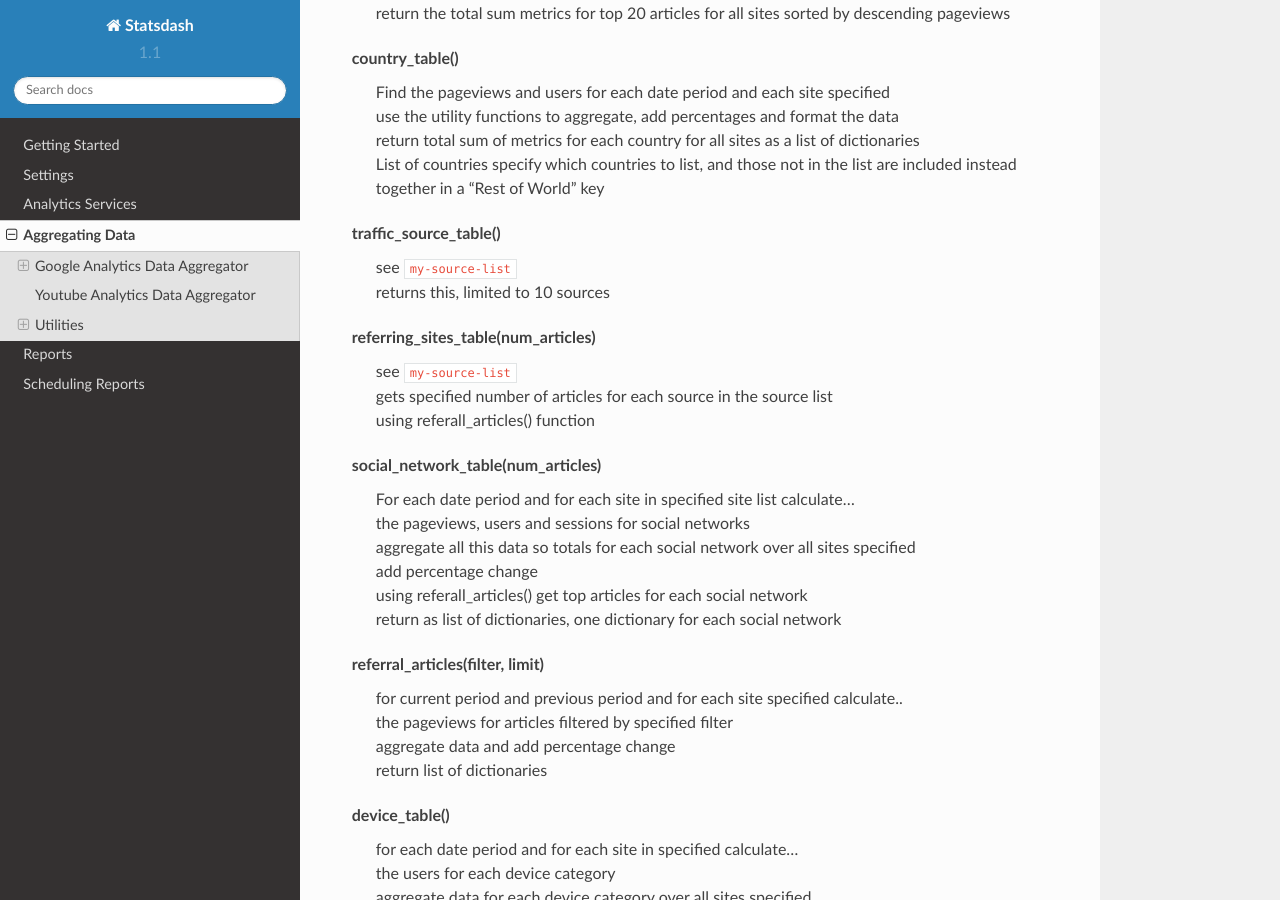
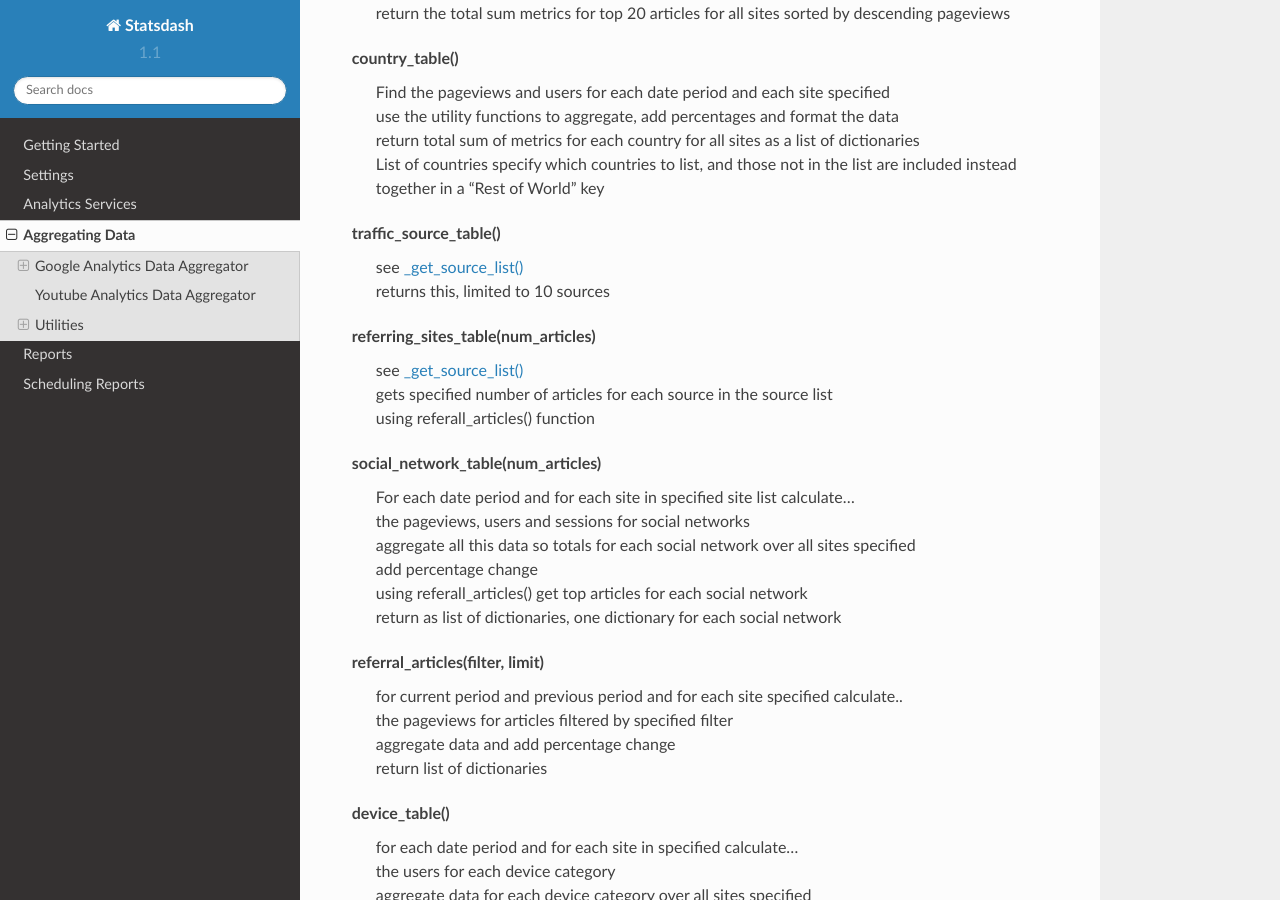
Before and after one commit to gamernetwork/gastatsdash, a Sphinx documentation site: the page built from docs/aggregating_data.rst, in a window 1280 px wide and 900 px high, scrolled down 1155 px. Built offline with Sphinx 7.4.7 and the Read the Docs theme 2.0.0, drawn with Linux system fonts in a browser that asks for light colours; cross-references to code outside the pages are shown as plain code; some of the changed lines change nothing that is shown.

Commit message:
ref checking

```diff
--- a/docs/aggregating_data.rst
+++ b/docs/aggregating_data.rst
@@ -52,11 +52,11 @@ country_table()
     | List of countries specify which countries to list, and those not in the list are included instead together in a "Rest of World" key
 
 traffic_source_table()
-    | see :role:`my-source-list`
+    | see :ref:`my-source-list`
     | returns this, limited to 10 sources
 
 referring_sites_table(num_articles)
-    | see :role:`my-source-list`
+    | see :ref:`my-source-list`
     | gets specified number of articles for each source in the source list
     | using referall_articles() function
 
```
